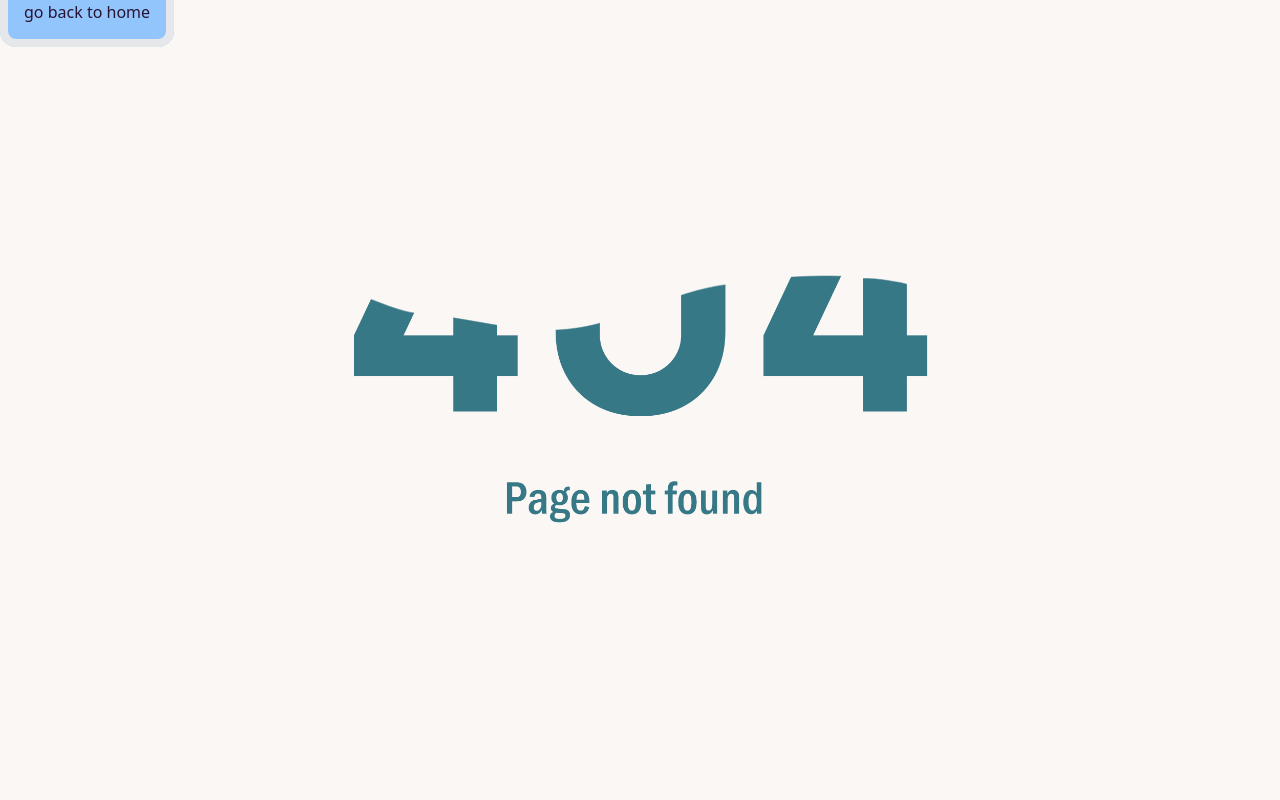
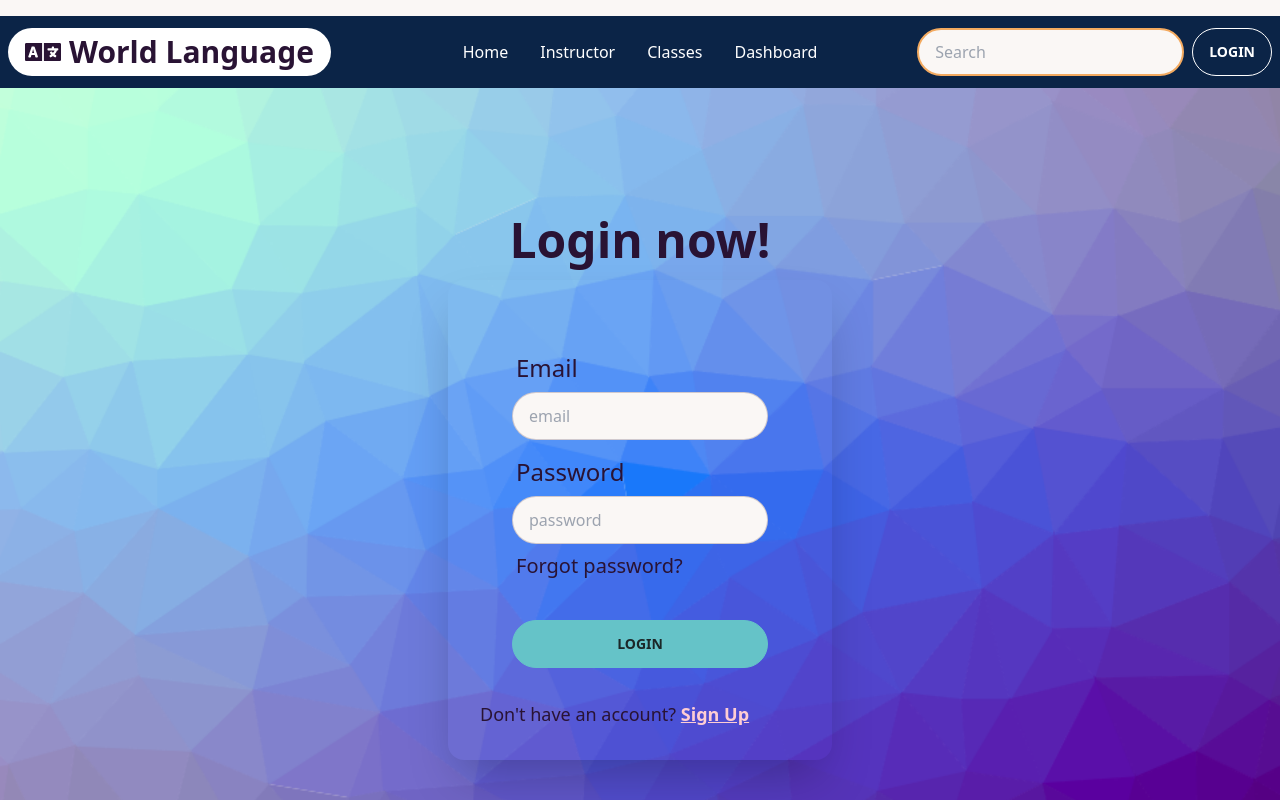
Before and after one commit to MRHemel/summer-camp-client, a React (Vite) app: page /login in a window 1280 px wide. Before the commit this address had no page. Shown: the top 800 px of the page. Built offline with nearby package versions, Linux system fonts and the light colour scheme.

Commit message:
login page done

```diff
--- a/package.json
+++ b/package.json
@@ -10,9 +10,13 @@
     "preview": "vite preview"
   },
   "dependencies": {
+    "@emotion/react": "^11.11.1",
+    "@react-spring/web": "^9.7.3",
+    "animate.css": "^4.1.1",
     "keen-slider": "^6.8.6",
     "lottie-react": "^2.4.0",
     "react": "^18.2.0",
+    "react-awesome-reveal": "^4.2.5",
     "react-dom": "^18.2.0",
     "react-icons": "^4.10.1",
     "react-parallax": "^3.5.1",
--- a/src/Components/Banner/Banner.jsx
+++ b/src/Components/Banner/Banner.jsx
@@ -3,13 +3,16 @@ import cover from '../../assets/banner/banner.jpg'
 import { BiWorld } from "react-icons/bi";
 import { BsActivity } from "react-icons/bs";
 import { AiOutlineUsergroupAdd } from "react-icons/ai";
+import { Fade, Slide } from "react-awesome-reveal";
 
 const Banner = () => {
     return (
         <div className='mb-20'>
             <Parallax blur={5} bgImage={cover} bgImageAlt="" strength={600}>
 
-                <h1 className='uppercase text-center text-5xl font-extrabold text-white mt-28'>Get your admission today</h1>
+                <Slide>
+                    <h1 className='uppercase text-center text-5xl font-extrabold bg-[#A5D7E8] bg-opacity-50 text-white mt-28'>Get your admission today</h1>
+                </Slide>
 
                 <div className='lg:flex lg:justify-evenly mt-20 mb-16'>
                     <div className='flex bg-[#19376D] p-4 mt-16 hover:bg-[#576CBC]'>
@@ -36,8 +39,12 @@ const Banner = () => {
                         </div>
                     </div>
                 </div>
-                <h1 className='uppercase text-center text-5xl font-extrabold text-[#f6e5e5] mt-28'>We are offering you all language</h1>
-                <p className='text-center text-white text-2xl mt-4 mb-20'>You choose yours</p>
+                <Slide direction='right'>
+                    <h1 className='uppercase text-center text-5xl font-extrabold text-[#5a1177] bg-[#A5D7E8] bg-opacity-50 mt-28'>We are offering you all language</h1>
+                </Slide>
+                <Fade delay={1e3} cascade damping={1e-1}>
+                    <p className='text-center text-[#7b0d77] bg-[#A5D7E8] text-3xl font-bold mt-4 mb-20'>You choose yours</p>
+                </Fade>
             </Parallax>
         </div>
     );
--- a/src/Components/Navbar/Navbar.jsx
+++ b/src/Components/Navbar/Navbar.jsx
@@ -34,7 +34,7 @@ const Navbar = () => {
                 <div className="">
                     {/* <img src="../../assets/user.png" /> */}
                     {/* <BiUserCircle className="font-extrabold text-white text-4xl text-center"></BiUserCircle> */}
-                    <button className="btn btn-outline btn-[#576CBC] text-white p-4 ml-2 hover:bg-[#576CBC]">Login</button>
+                    <Link to={'/login'}><button className="btn btn-outline btn-[#576CBC] text-white p-4 ml-2 hover:bg-[#576CBC]">Login</button></Link>
                 </div>
 
             </div>
--- a/src/Components/PopularInstructor/PopularInstructor.jsx
+++ b/src/Components/PopularInstructor/PopularInstructor.jsx
@@ -3,6 +3,8 @@ import 'swiper/css';
 import 'swiper/css/free-mode';
 import 'swiper/css/pagination';
 import { FreeMode, Pagination, Autoplay } from 'swiper/modules';
+
+
 
 import instructor1 from '../../assets/instructor/instructor1.jpg'
 import instructor2 from '../../assets/instructor/instructor2.jpg'
@@ -21,10 +23,10 @@ const PopularInstructor = () => {
                 slidesPerView={3}
                 spaceBetween={30}
                 freeMode={true}
-                autoplay={{
-                    delay: 1000,
-                    disableOnInteraction: false,
-                }}
+                // autoplay={{
+                //     delay: 1000,
+                //     disableOnInteraction: false,
+                // }}
                 pagination={{
                     clickable: true,
                 }}
--- a/src/Components/Slider/Slider.jsx
+++ b/src/Components/Slider/Slider.jsx
@@ -9,7 +9,7 @@ import photo2 from '../../assets/slider/istockphoto-1286519342-1024x1024.jpg'
 import photo4 from '../../assets/slider/istockphoto-1369596152-1024x1024.jpg'
 const Slider = () => {
     return (
-        <>
+        <div>
             <Swiper
                 spaceBetween={30}
                 centeredSlides={true}
@@ -29,7 +29,7 @@ const Slider = () => {
                 <SwiperSlide><img src={photo1} className='w-full h-2/4' alt="" /></SwiperSlide>
                 <SwiperSlide><img src={photo4} className='w-full h-2/4' alt="" /></SwiperSlide>
             </Swiper>
-        </>
+        </div>
     );
 };
 
--- a/src/Pages/Home.jsx
+++ b/src/Pages/Home.jsx
@@ -5,7 +5,8 @@ import PopularInstructor from '../Components/PopularInstructor/PopularInstructor
 import PopularCourses from '../Components/PopularCourses/PopularCourses';
 import FeedBack from '../Components/FeedBack/FeedBack';
 
-
+import 'animate.css';
+import { Fade } from 'react-awesome-reveal';
 
 const Home = () => {
     return (
@@ -15,11 +16,15 @@ const Home = () => {
                 <Slider></Slider>
             </div>
             <div className='mt-20'>
-                <h1 className='text-center lg:text-5xl font-bold mb-10 border-y-8 p-8'>Popular Instructors</h1>
+                <Fade delay={500} direction='up'>
+                    <h1 className='text-center lg:text-5xl font-bold mb-10 border-y-8 p-8'>Popular Instructors</h1>
+                </Fade>
                 <PopularInstructor></PopularInstructor>
             </div>
             <div className='mt-20'>
-                <h1 className='text-center lg:text-5xl font-bold mb-10 border-y-8 p-8'>Popular Courses</h1>
+                <Fade delay={500} direction='up'>
+                    <h1 className='text-center lg:text-5xl font-bold mb-10 border-y-8 p-8 ' >Popular Courses</h1>
+                </Fade>
                 <PopularCourses></PopularCourses>
             </div>
             <div>
--- /dev/null
+++ b/src/Pages/Login.jsx
@@ -0,0 +1,40 @@
+
+import { Link } from 'react-router-dom';
+import bg from '../assets/login/background.png'
+const Login = () => {
+    return (
+        <div className="hero min-h-screen bg-base-200" style={{ backgroundImage: `url(${bg})` }}>
+            <div className="hero-content flex-col ">
+                <div className="text-center lg:text-left">
+                    <h1 className="text-5xl font-bold">Login now!</h1>
+
+                </div>
+                <div className="card p-8 flex-shrink-0 w-full max-w-sm shadow-2xl ">
+                    <div className="card-body">
+                        <div className="form-control">
+                            <label className="label">
+                                <span className="label-text text-2xl">Email</span>
+                            </label>
+                            <input type="text" placeholder="email" className="input input-bordered" />
+                        </div>
+                        <div className="form-control">
+                            <label className="label">
+                                <span className="label-text text-2xl">Password</span>
+                            </label>
+                            <input type="text" placeholder="password" className="input input-bordered" />
+                            <label className="label">
+                                <a href="#" className="label-text-alt link link-hover text-xl">Forgot password?</a>
+                            </label>
+                        </div>
+                        <div className="form-control mt-6">
+                            <button className="btn btn-primary">Login</button>
+                        </div>
+                    </div>
+                    <p className='text-lg'>Don't have an account? <Link className='text-rose-200 font-extrabold underline hover:text-orange-300'>Sign Up</Link> </p>
+                </div>
+            </div>
+        </div>
+    );
+};
+
+export default Login;
--- /dev/null
+++ b/src/Pages/SignUp.jsx
@@ -0,0 +1,11 @@
+
+
+const SignUp = () => {
+    return (
+        <div>
+            <h2>signup</h2>
+        </div>
+    );
+};
+
+export default SignUp;
--- a/src/main.jsx
+++ b/src/main.jsx
@@ -10,6 +10,7 @@ import {
 import Main from './Layout/Main';
 import ErrorPage from './Pages/ErrorPage';
 import Home from './Pages/Home';
+import Login from './Pages/Login';
 
 const router = createBrowserRouter([
   {
@@ -21,6 +22,10 @@ const router = createBrowserRouter([
         path: "/",
         element: <Home></Home>,
       },
+      {
+        path: '/login',
+        element: <Login></Login>
+      }
     ],
   },
 ]);
```
Also changed, not shown: src/assets/login/background.png (added), 1 other file (tests, documents, lock files or other folders).
